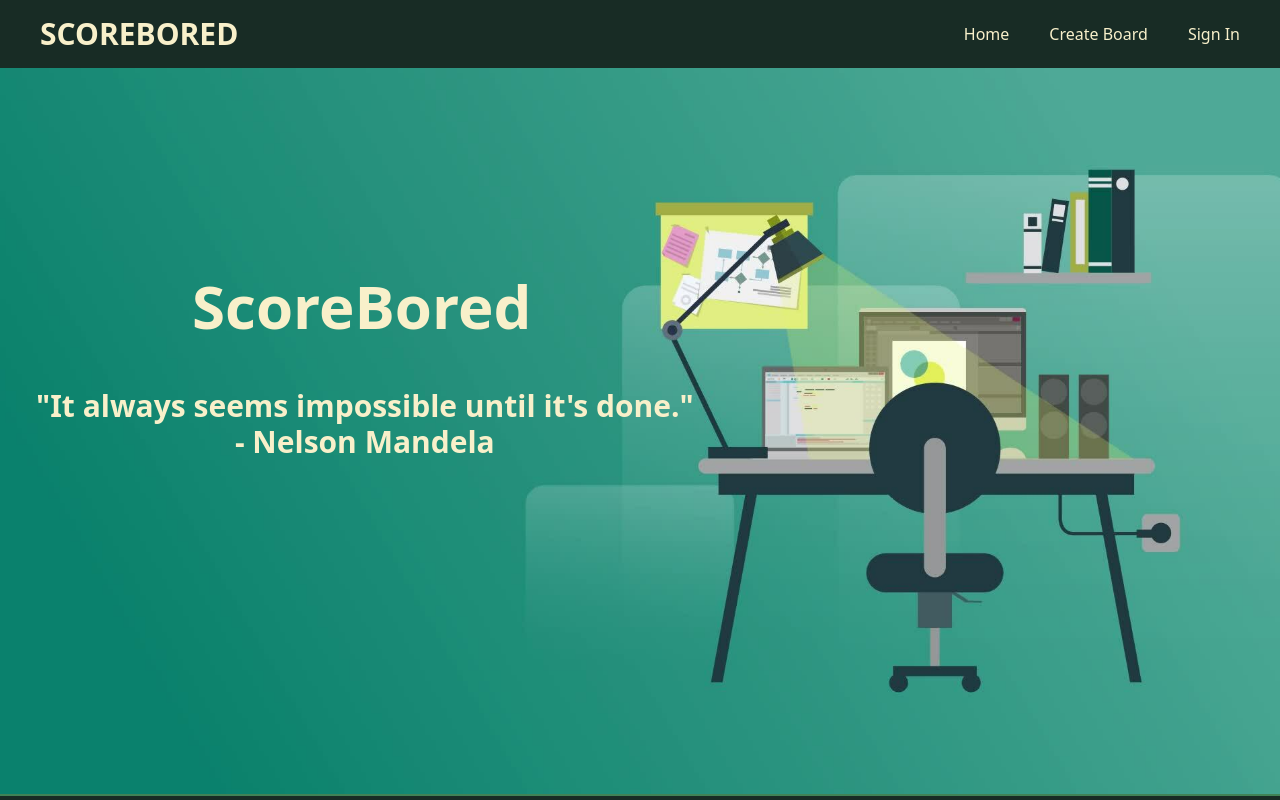
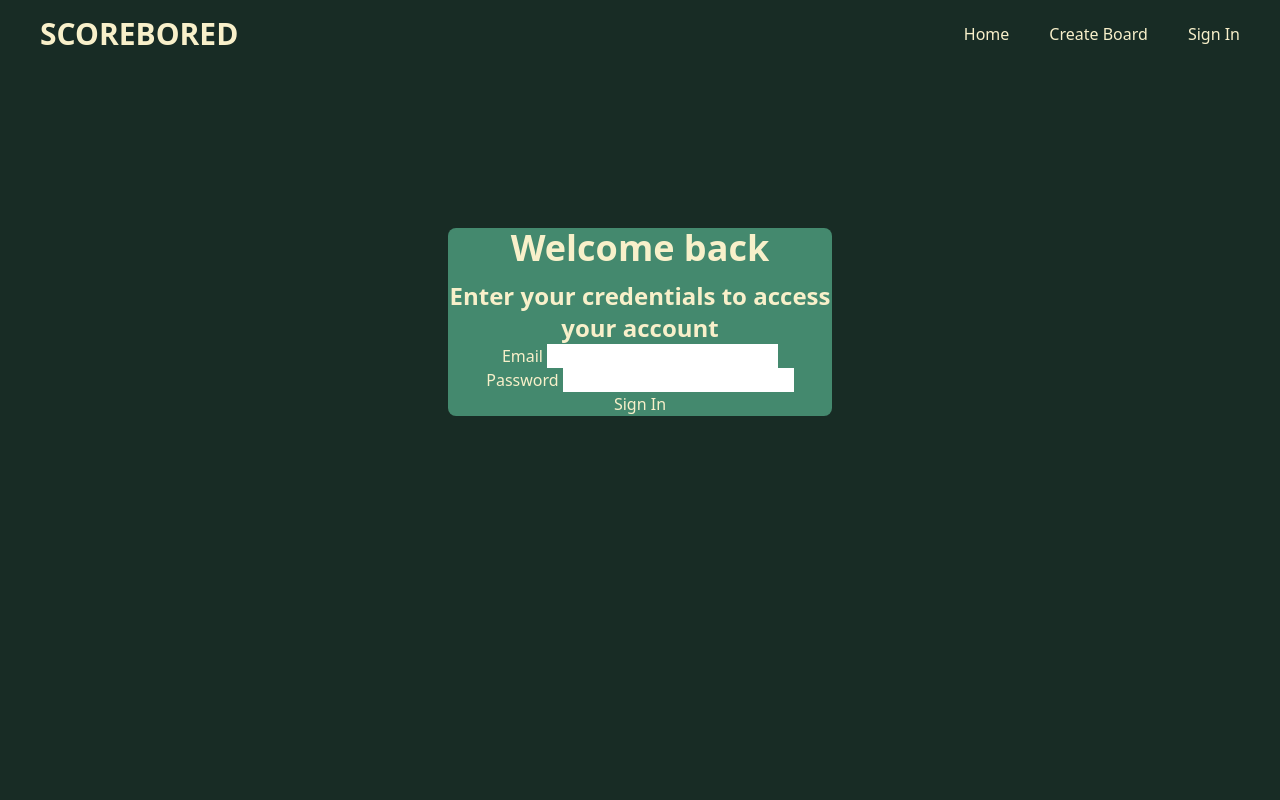
Before and after one commit to acm-projects/ScoreBored, a SvelteKit app in the folder scorebored/: page / in a window 1280 px wide. Shown: the top 800 px of the page. Built offline with nearby package versions, Linux system fonts and the light colour scheme.

Commit message:
take out key, redesign homepage, add sign in page

```diff
--- a/scorebored/src/lib/firebase/firebase.ts
+++ b/scorebored/src/lib/firebase/firebase.ts
@@ -9,7 +9,7 @@ import { getFirestore } from "firebase/firestore";
 // Your web app's Firebase configuration
 // For Firebase JS SDK v7.20.0 and later, measurementId is optional
 const firebaseConfig = {
-  apiKey: "AIzaSyDGP9glve5aN5Ba0gUM43NnmzxFo5CTEJ4",
+  apiKey: "lhih",
   authDomain: "scorebored2-e7ffd.firebaseapp.com",
   databaseURL: "https://scorebored2-e7ffd-default-rtdb.firebaseio.com",
   projectId: "scorebored2-e7ffd",
--- a/scorebored/src/routes/+page.svelte
+++ b/scorebored/src/routes/+page.svelte
@@ -1,5 +1,6 @@
 <script>
     import Home from "./Home/+page.svelte"
+    import SignIn from "./signIn/+page.svelte";
 </script>
 
-<Home/>
+<SignIn />
--- /dev/null
+++ b/scorebored/src/routes/signIn/+page.svelte
@@ -0,0 +1,32 @@
+<script>
+    import "./signIn.css";
+    // @ts-ignore
+    import NavBar from "../NavBar/+page.svelte";
+</script>
+
+<NavBar />
+<div class="signin-all">
+    <h1 class="signin-header-text">Welcome back</h1>
+    <h2 class="text-2xl font-semibold">Enter your credentials to access your account</h2>
+
+    <form action="POST" class="signin-form">
+        <label>
+            Email
+            <input name = "email" type="email"/>
+        </label>
+
+        <label>
+            Password
+            <input name = "password" type="password"/>
+        </label>
+
+        <button>Sign In</button>
+    </form>
+</div>
+
+<style>
+    :root {
+        background-color: #182c25;
+        color: #f8f0ca;
+    }
+</style>
--- /dev/null
+++ b/scorebored/src/routes/signIn/signIn.css
@@ -0,0 +1,21 @@
+@tailwind base;
+@tailwind components;
+@tailwind utilities;
+
+.signin-all {
+  @apply mt-40 justify-center text-center rounded-lg;
+}
+
+.signin-all {
+  margin-left: 28rem;
+  margin-right: 28rem;
+  background-color: #44896e;
+}
+
+.signin-header-text {
+  @apply text-4xl font-bold mb-3;
+}
+
+.signin-form {
+  @apply grid grid-rows-3;
+}
```
